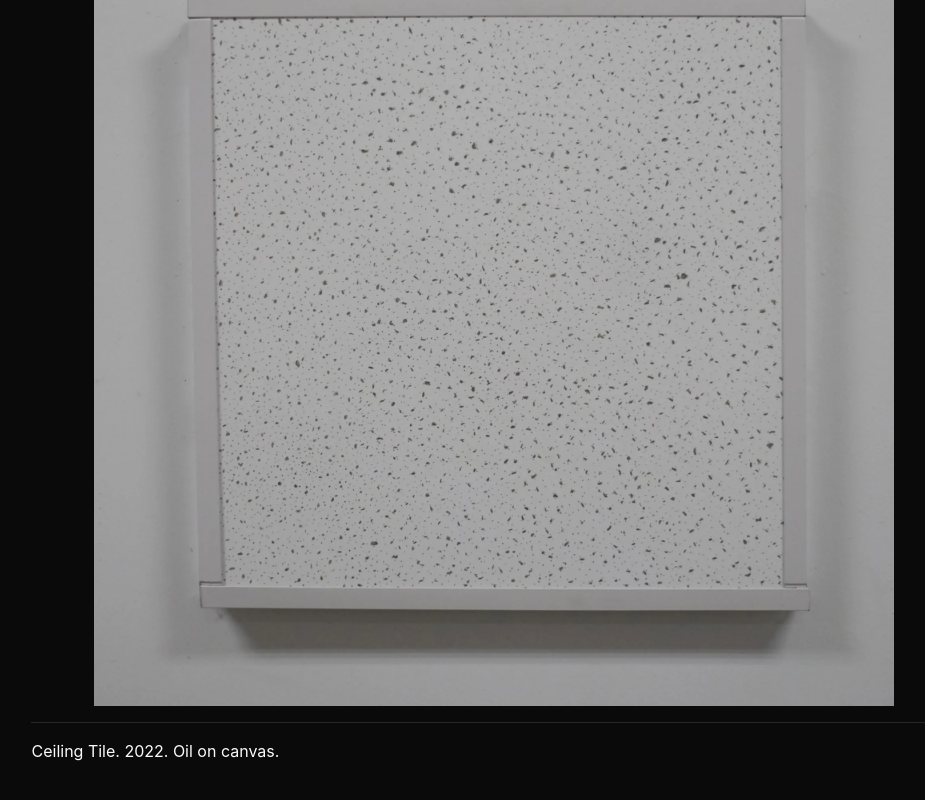
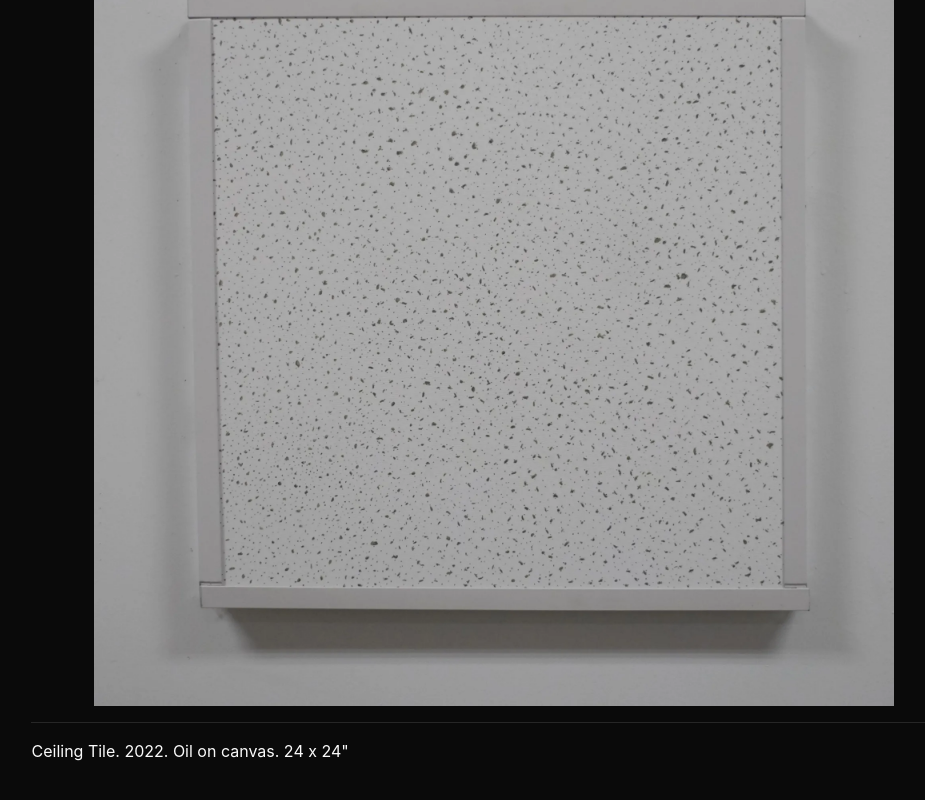
Before and after one commit to martincham/martincham.github.io, a React (Vite) app: page /ceilingtile in a window 1280 px wide. Shown: the part 214-1014 px from the top of the page, without its empty margins (251-1176 px from the left). Built offline with nearby package versions, Linux system fonts and the light colour scheme; what tailwind-hamburgers would draw is missing.

Commit message:
add dimensions

```diff
--- a/src/pages/art/CeilingTile.tsx
+++ b/src/pages/art/CeilingTile.tsx
@@ -11,7 +11,7 @@ const CeilingTile: React.FC = () => {
           className="w-full h-auto max-w-screen max-h-[800px] object-contain"
         />
         <Separator className="my-4" />
-        <a>Ceiling Tile. 2022. Oil on canvas.</a>
+        <a>Ceiling Tile. 2022. Oil on canvas. 24 x 24"</a>
       </section>
     </div>
   );
--- a/src/pages/art/ExitSign.tsx
+++ b/src/pages/art/ExitSign.tsx
@@ -11,7 +11,7 @@ const ExitSign: React.FC = () => {
           className="w-full h-auto max-w-screen max-h-[800px] object-contain"
         />
         <Separator className="my-4" />
-        <a>Exit Sign. 2022. Acrylic on canvas.</a>
+        <a>Exit Sign. 2022. Acrylic on canvas. 7x12"</a>
       </section>
     </div>
   );
```
